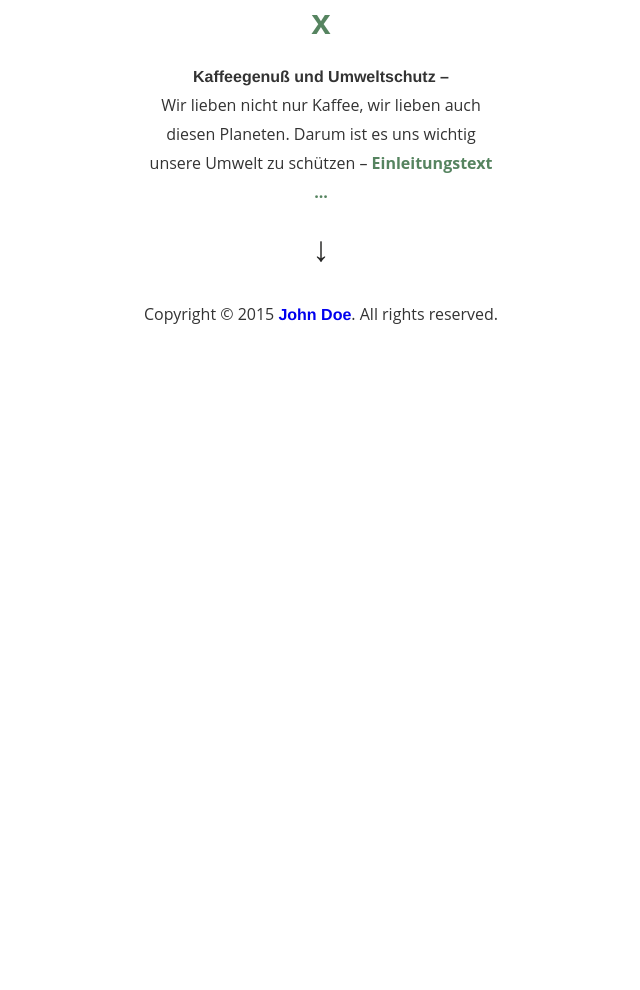
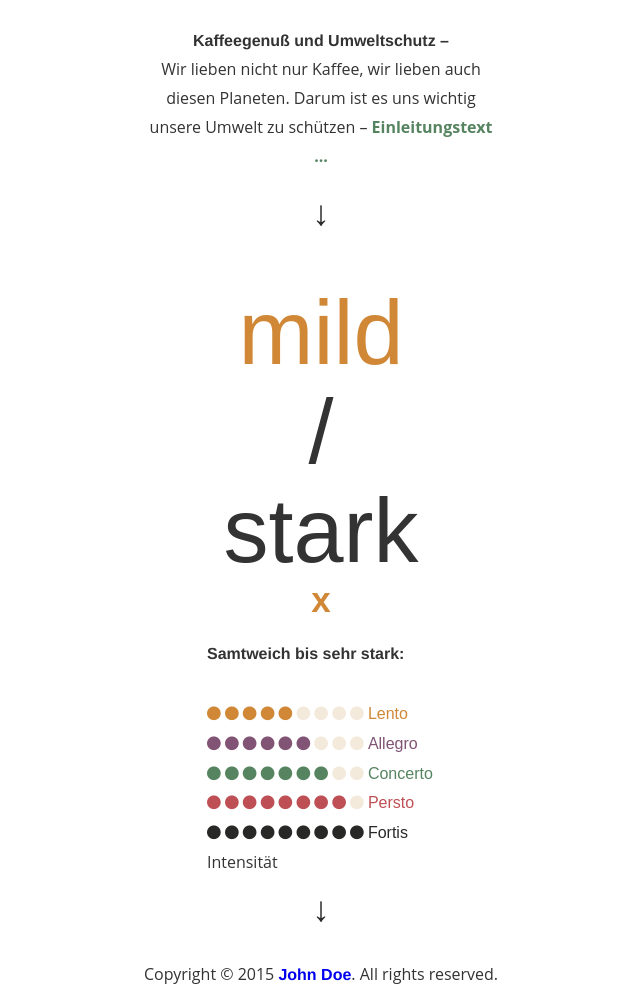
Before and after one commit to straightdev/velibre, a plain HTML site: page index.html in a window 1280 px wide. Shown: the part 1104-2094 px from the top of the page, without its empty margins (319-959 px from the left). Before the commit the page ends 1433 px from the top, so only its background shows below. Drawn offline with Linux system fonts and the light colour scheme; a web font is replaced by a local one.

Commit message:
Add screen3 elements

```diff
--- a/css/main.scss
+++ b/css/main.scss
@@ -1146,14 +1146,46 @@ $purple-hover: #5b3b52;
 }
 
 #screen2 {
+  h1 { margin:0; }
   padding: 20px 0;
-  .screen-title { color: $purple; }
+  .screen-title { color: $purple;}
   .x-separator { color: $green; padding-bottom: 20px;}
   .screen-content {
     .screen2-link { color: $green; font-weight: bold;}
   }
 }
 
+#screen3 {
+  h1 { margin:0; }
+  padding: 20px 0;
+  .screen-title { color: $yellow; }
+  .x-separator { color: $yellow; padding-bottom: 20px;}
+  .screen-content{
+    text-align: left;
+    margin-left: 40%;
+    p { margin-bottom: 30px;}
+    .coffee-types {
+      .coffee-type {
+        font-family: 'HDV', sans-serif;
+      }
+      .lento { .coffee-type { color: $yellow; }}
+      .allegro { .coffee-type { color: $purple; }}
+      .concerto { .coffee-type { color: $green; }}
+      .presto { .coffee-type { color: $red; }}
+      .fortis { .coffee-type { color: $black; }}
+      i { color: #f4eadc; }
+      i.yellow-circle { color: $yellow; }
+      i.purple-circle { color: $purple; }
+      i.green-circle { color: $green; }
+      i.red-circle { color: $red; }
+      i.black-circle { color: $black; }
+      .circles:after {
+        content: "Lento";
+        position: absolute;;
+      }
+    }
+  }
+}
 
 
 /*==================================================
--- a/index.html
+++ b/index.html
@@ -27,7 +27,7 @@
     <link rel="apple-touch-icon" href="/images/logo.png">
 
     <!--External stylesheets, font icons and google fonts-->
-    <link rel="stylesheet" href="//maxcdn.bootstrapcdn.com/font-awesome/4.2.0/css/font-awesome.min.css">
+    <link rel="stylesheet" href="https://maxcdn.bootstrapcdn.com/font-awesome/4.5.0/css/font-awesome.min.css">
     <link rel="stylesheet" href="css/vendor/bootstrap.min.css">
 
     <!--Page stylesheets-->
@@ -221,6 +221,104 @@
     </section> <!-- /. screen2 -->
 
 
+    <section id="screen3" class="site-header container text-center" role="banner">
+      <div class="container">
+        <div class="row">
+          <div class="col-xs-12 col-sm-12 col-md-12 col-lg-12">
+            <h1 class="screen-title">mild</h1>
+            <h1>/<br>stark</h1>
+          </div>
+          <div class="col-xs-12 col-sm-12 col-md-12 col-lg-12">
+            <h3 class="x-separator">x</h1>
+          </div>
+          <div class="col-xs-12 col-sm-12 col-md-12 col-lg-12">
+            <div class="screen-content">
+              <p>
+                <strong>Samtweich bis sehr stark:</strong>
+              </p>
+              <div class="coffee-types">
+                <div class="lento">
+                  <i class="fa fa-circle yellow-circle"></i>
+                  <i class="fa fa-circle yellow-circle"></i>
+                  <i class="fa fa-circle yellow-circle"></i>
+                  <i class="fa fa-circle yellow-circle"></i>
+                  <i class="fa fa-circle yellow-circle"></i>
+
+                  <i class="fa fa-circle"></i>
+                  <i class="fa fa-circle"></i>
+                  <i class="fa fa-circle"></i>
+                  <i class="fa fa-circle"></i>
+                  <span class="coffee-type">Lento</span>
+                </div>
+                <div class="allegro">
+                  <i class="fa fa-circle purple-circle"></i>
+                  <i class="fa fa-circle purple-circle"></i>
+                  <i class="fa fa-circle purple-circle"></i>
+                  <i class="fa fa-circle purple-circle"></i>
+                  <i class="fa fa-circle purple-circle"></i>
+                  <i class="fa fa-circle purple-circle"></i>
+
+                  <i class="fa fa-circle"></i>
+                  <i class="fa fa-circle"></i>
+                  <i class="fa fa-circle"></i>
+                  <span class="coffee-type">Allegro</span>
+                </div>
+
+                <div class="concerto">
+                  <i class="fa fa-circle green-circle"></i>
+                  <i class="fa fa-circle green-circle"></i>
+                  <i class="fa fa-circle green-circle"></i>
+                  <i class="fa fa-circle green-circle"></i>
+                  <i class="fa fa-circle green-circle"></i>
+                  <i class="fa fa-circle green-circle"></i>
+                  <i class="fa fa-circle green-circle"></i>
+
+                  <i class="fa fa-circle"></i>
+                  <i class="fa fa-circle"></i>
+                  <span class="coffee-type">Concerto</span>
+                </div>
+
+                <div class="presto">
+                  <i class="fa fa-circle red-circle"></i>
+                  <i class="fa fa-circle red-circle"></i>
+                  <i class="fa fa-circle red-circle"></i>
+                  <i class="fa fa-circle red-circle"></i>
+                  <i class="fa fa-circle red-circle"></i>
+                  <i class="fa fa-circle red-circle"></i>
+                  <i class="fa fa-circle red-circle"></i>
+                  <i class="fa fa-circle red-circle"></i>
+
+                  <i class="fa fa-circle"></i>
+                  <span class="coffee-type">Persto</span>
+                </div>
+
+                <div class="fortis">
+                  <i class="fa fa-circle black-circle"></i>
+                  <i class="fa fa-circle black-circle"></i>
+                  <i class="fa fa-circle black-circle"></i>
+                  <i class="fa fa-circle black-circle"></i>
+                  <i class="fa fa-circle black-circle"></i>
+                  <i class="fa fa-circle black-circle"></i>
+                  <i class="fa fa-circle black-circle"></i>
+                  <i class="fa fa-circle black-circle"></i>
+                  <i class="fa fa-circle black-circle"></i>
+
+                  <span class="coffee-type">Fortis</span>
+                </div>
+                <span>Intensität</span>
+              </div>
+            </div>
+
+          </div>
+          <div class=row>
+              <div id="screen3-arrow" class="col-xs-12 col-sm-12 col-md-12 col-lg-12">
+                <a class="screen-arrow" href="#">&darr;</a>
+              </div>
+          </div>
+        </div> <!-- /. row -->
+      </div> <!-- /. container -->
+    </section> <!-- /. screen3 -->
+
 
     <footer id="colophon" class="site-footer container-fluid text-center" role="contentinfo">
       <section class="copyright">Copyright &copy; 2015 <a href="/"><b>John Doe</b></a>. All rights reserved.</section>
```
Also changed, not shown: css/main.min.css.
